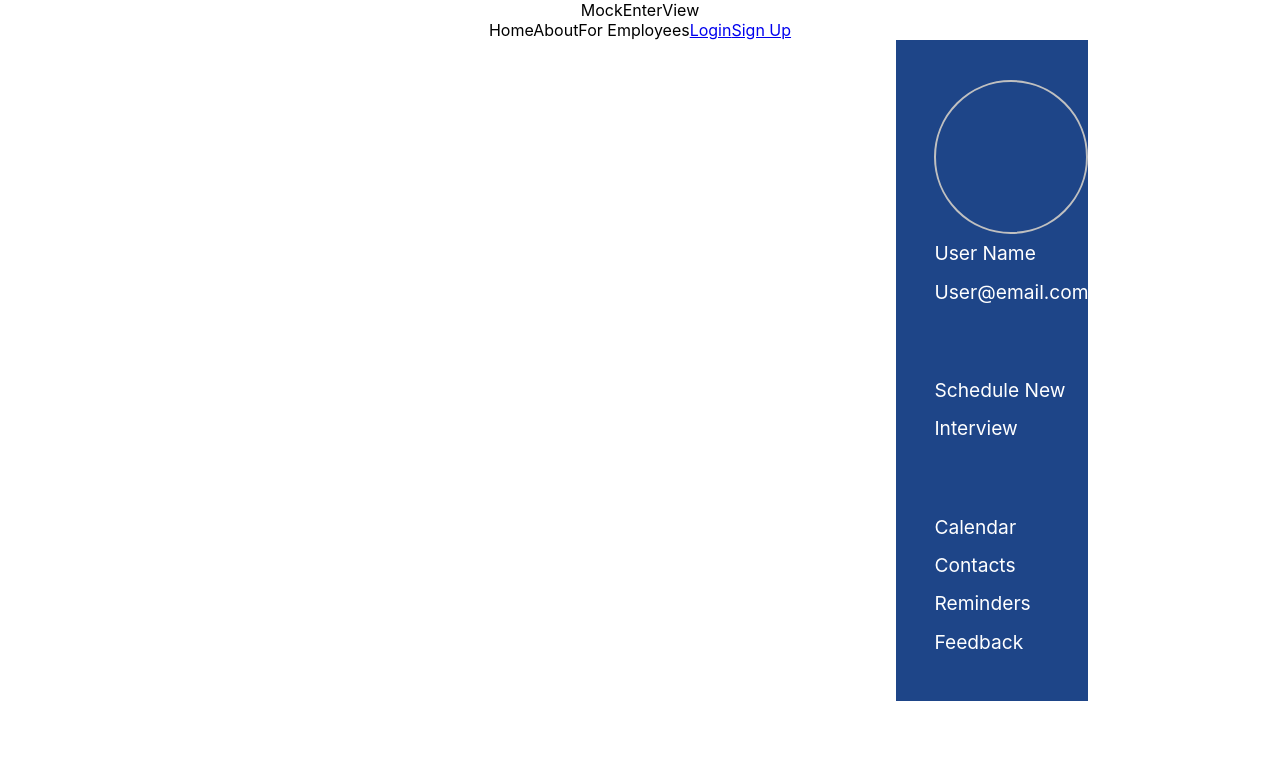
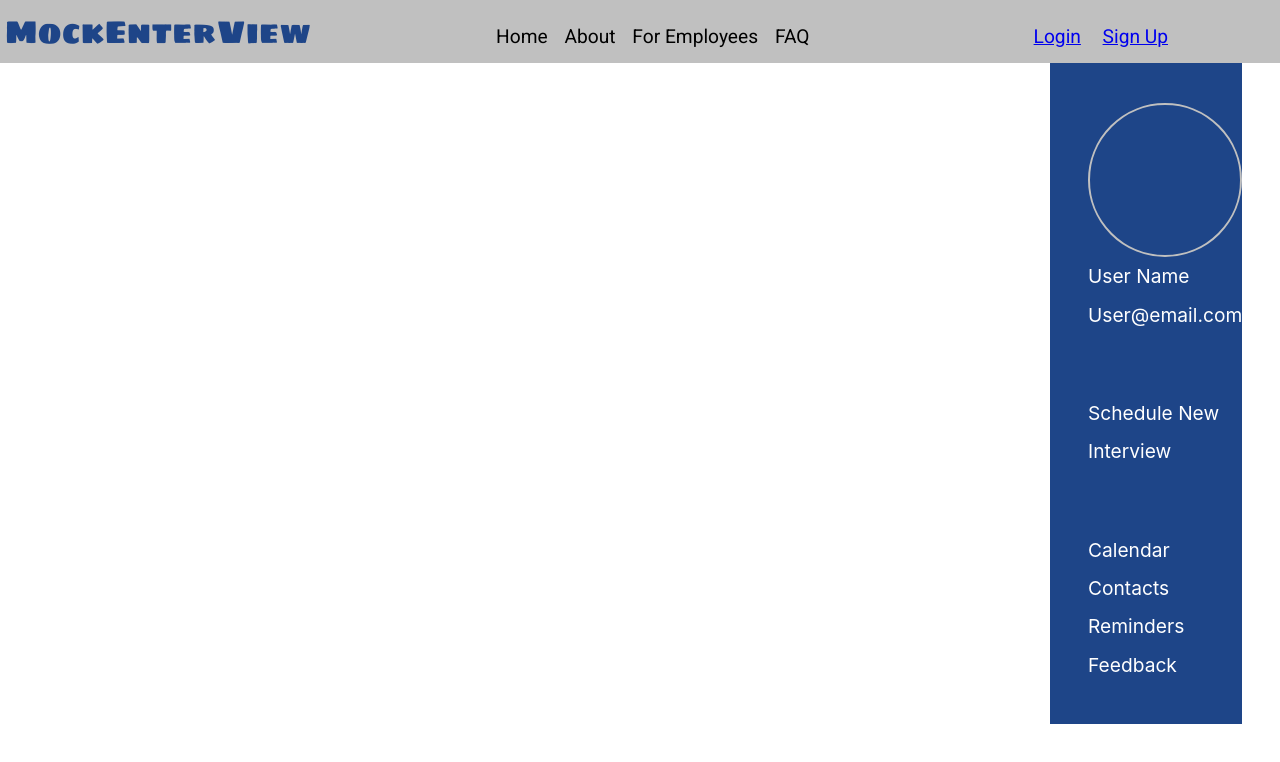
Before and after one commit to mockenterview/frontend, a React (Create React App) app: page / in a window 1280 px wide. Shown: the top 762 px of the page. Built offline with nearby package versions, Linux system fonts and the light colour scheme.

Commit message:
adds full design of headers not functional

```diff
--- a/public/index.html
+++ b/public/index.html
@@ -9,6 +9,8 @@
       name="description"
       content="Web site created using create-react-app"
     />
+    <link href="https://fonts.googleapis.com/css?family=Roboto&display=swap" rel="stylesheet">
+    <link href="https://fonts.googleapis.com/css?family=Sigmar+One&display=swap" rel="stylesheet">
     <link rel="apple-touch-icon" href="%PUBLIC_URL%/logo192.png" />
     <!--
       manifest.json provides metadata used when your web app is installed on a
--- a/src/App.js
+++ b/src/App.js
@@ -1,7 +1,7 @@
 import React from "react";
 import { BrowserRouter as Router, Route } from "react-router-dom";
 import './App.css';
-import Register from './Components/Register/Register'
+
 
 //component import for sign up and login
 import Private from "./Components/Routes/Private"
@@ -9,6 +9,7 @@
 // style imports
 import Header from "./Components/Header/home-header"
 import SideBar from "./Components/Header/sideBar"
+
 
 function App() {
   return (
--- /dev/null
+++ b/src/Components/Header/home-header.css
@@ -0,0 +1,35 @@
+.header {
+   width: 100%;
+   height: 10%;
+   background-color: silver;
+   display: flex;
+   justify-content: space-between;
+   align-items: baseline;
+   font-family: 'Roboto', sans-serif;
+}
+
+.logo {
+    font-size: 2rem;
+    font-family: 'Sigmar One', cursive;
+    color: #1E4588;
+    margin: 5px;
+}
+
+nav {
+    display: flex;
+    justify-content: space-around;
+    width: 70%;
+}
+
+.link {
+    width: 35%;
+    display: flex;
+    justify-content: space-between;
+    font-size: 1.2rem;
+}
+.auth {
+    width: 15%;
+    display: flex;
+    justify-content: space-between;
+    font-size: 1.2rem;
+}
--- a/src/Components/Header/home-header.js
+++ b/src/Components/Header/home-header.js
@@ -1,24 +1,25 @@
 import React from 'react'
 import { Link } from "react-router-dom"
-
+import './home-header.css';
 const header = () => {
     return (
         <div className='header'>
-            <span className='logo'>
+            <div className='logo'>
                 MockEnterView
-            </span>
+            </div>
             <nav>
-                <span className='link'>
+                <div className='link'>
                     <a>Home</a>
                 {/* need links to deployed pages */}
                     <a>About</a>
                 {/* Need links to about page */}
                     <a>For Employees</a>
-                </span>
-                <span className='auth'>
+                    <a>FAQ</a>
+                </div>
+                <div className='auth'>
                     <Link to='/login'>Login</Link>
                     <Link to='/'>Sign Up</Link>
-                </span>
+                </div>
             </nav>
         </div>
     )
--- a/src/Components/Header/sideBar.css
+++ b/src/Components/Header/sideBar.css
@@ -1,7 +1,7 @@
 .sidebar {
 width: 15%;
 height: 90%;
-margin-left: 70%;
+margin-left: 82%;
 
 background: #1E4588;
 color: #ffffff;
```
